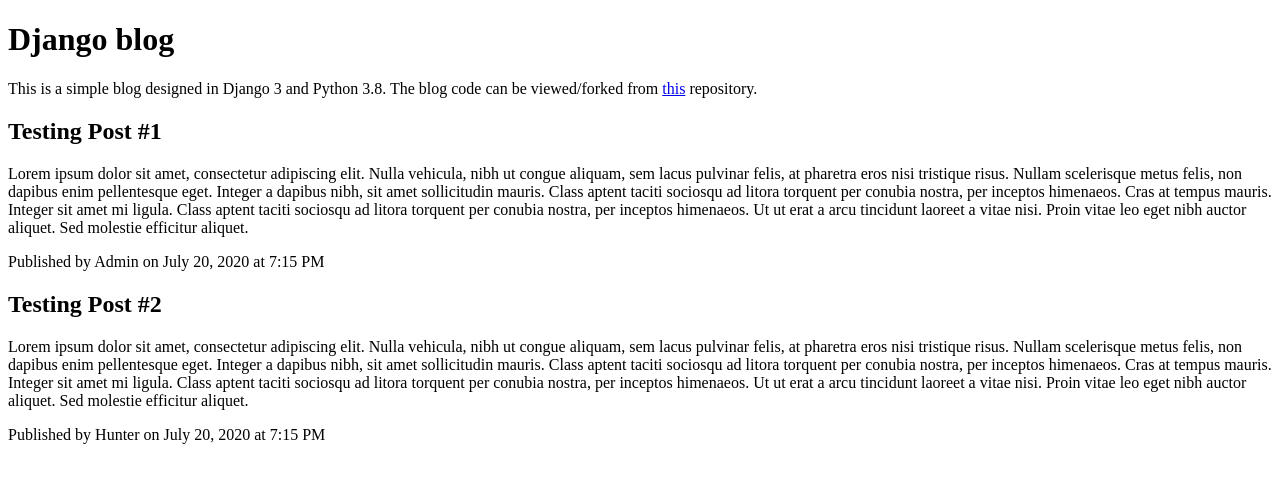
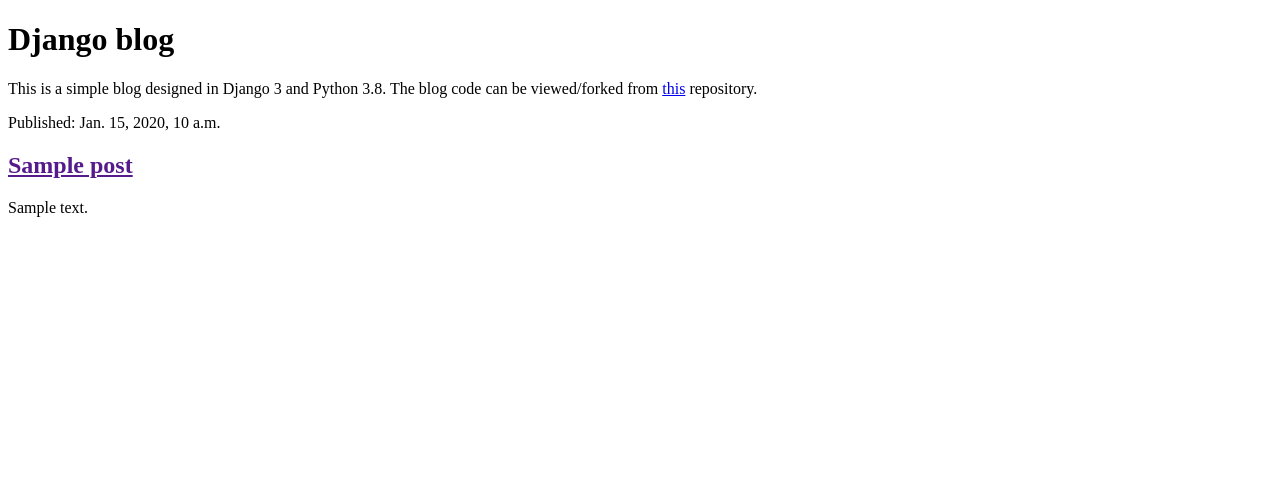
Before and after one commit to hunterhines34/djangoblog, a Django app: page / in a window 1280 px wide. Shown: the top 483 px of the page. Run offline with Django 3.2, Linux system fonts and the light colour scheme; tables that the repository leaves empty hold one stand-in row (values such as "Sample post").

Commit message:
Modified templates to display posts from the database.

```diff
--- a/blog/templates/blog/post_list.html
+++ b/blog/templates/blog/post_list.html
@@ -13,37 +13,12 @@
         repository.
       </p>
     </div>
+    {% for post in posts %}
     <div>
-      <h2>Testing Post #1</h2>
-      <p>
-        Lorem ipsum dolor sit amet, consectetur adipiscing elit. Nulla vehicula,
-        nibh ut congue aliquam, sem lacus pulvinar felis, at pharetra eros nisi
-        tristique risus. Nullam scelerisque metus felis, non dapibus enim
-        pellentesque eget. Integer a dapibus nibh, sit amet sollicitudin mauris.
-        Class aptent taciti sociosqu ad litora torquent per conubia nostra, per
-        inceptos himenaeos. Cras at tempus mauris. Integer sit amet mi ligula.
-        Class aptent taciti sociosqu ad litora torquent per conubia nostra, per
-        inceptos himenaeos. Ut ut erat a arcu tincidunt laoreet a vitae nisi.
-        Proin vitae leo eget nibh auctor aliquet. Sed molestie efficitur
-        aliquet.
-      </p>
-      <p>Published by Admin on July 20, 2020 at 7:15 PM</p>
+      <p>Published: {{ post.published_date }}</p>
+      <h2><a href="">{{ post.title }}</a></h2>
+      <p>{{ post.text|linebreaksbr }}</p>
     </div>
-    <div>
-      <h2>Testing Post #2</h2>
-      <p>
-        Lorem ipsum dolor sit amet, consectetur adipiscing elit. Nulla vehicula,
-        nibh ut congue aliquam, sem lacus pulvinar felis, at pharetra eros nisi
-        tristique risus. Nullam scelerisque metus felis, non dapibus enim
-        pellentesque eget. Integer a dapibus nibh, sit amet sollicitudin mauris.
-        Class aptent taciti sociosqu ad litora torquent per conubia nostra, per
-        inceptos himenaeos. Cras at tempus mauris. Integer sit amet mi ligula.
-        Class aptent taciti sociosqu ad litora torquent per conubia nostra, per
-        inceptos himenaeos. Ut ut erat a arcu tincidunt laoreet a vitae nisi.
-        Proin vitae leo eget nibh auctor aliquet. Sed molestie efficitur
-        aliquet.
-      </p>
-      <p>Published by Hunter on July 20, 2020 at 7:15 PM</p>
-    </div>
+    {% endfor %}
   </body>
 </html>
--- a/blog/views.py
+++ b/blog/views.py
@@ -1,5 +1,8 @@
 from django.shortcuts import render
+from .models import Post
+from django.utils import timezone
 
 # Create your views here.
 def post_list(request):
-    return render(request, 'blog/post_list.html', {})
+    posts = Post.objects.filter(published_date__lte=timezone.now()).order_by('published_date')
+    return render(request, 'blog/post_list.html', {'posts': posts})
```
